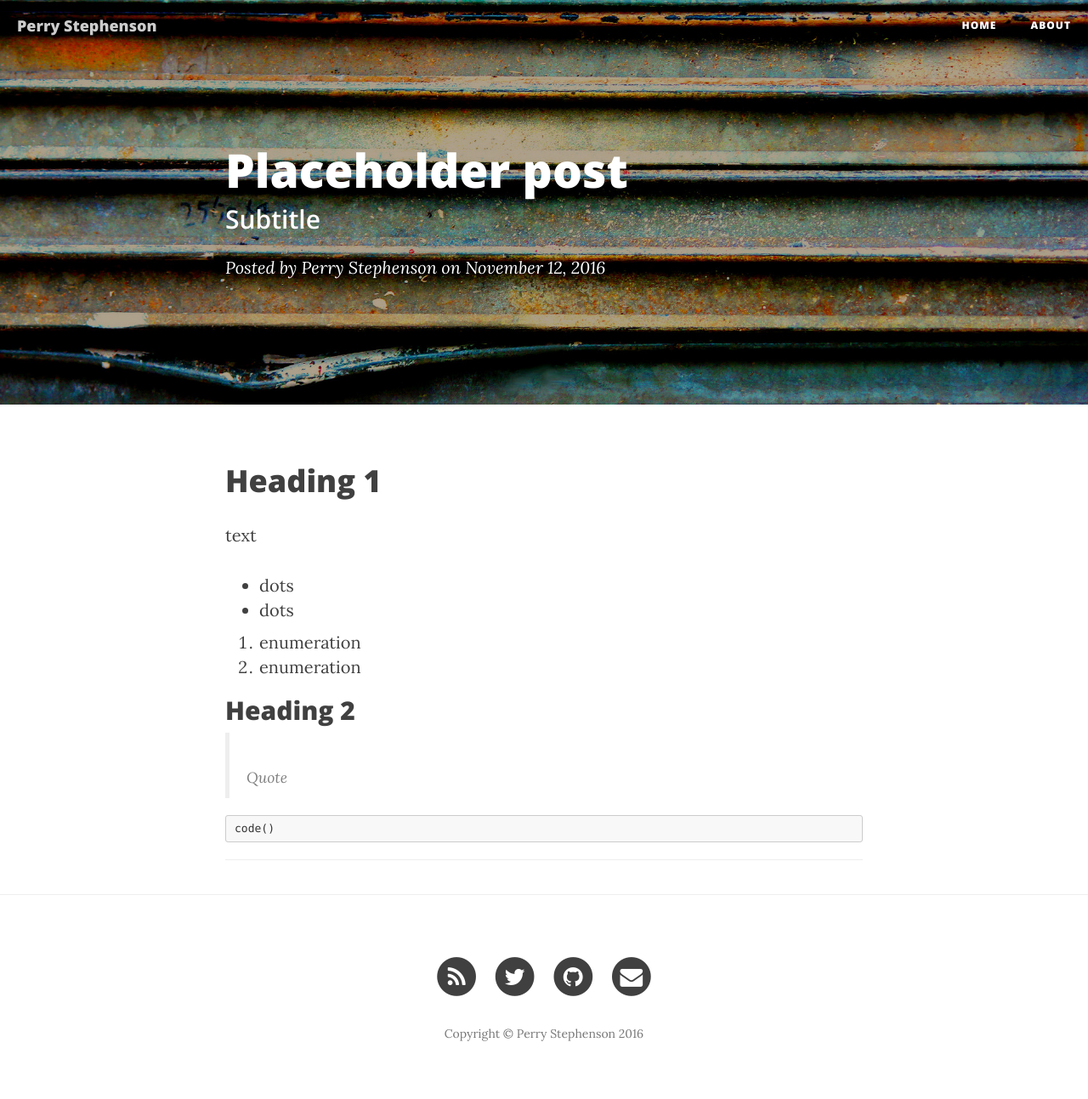
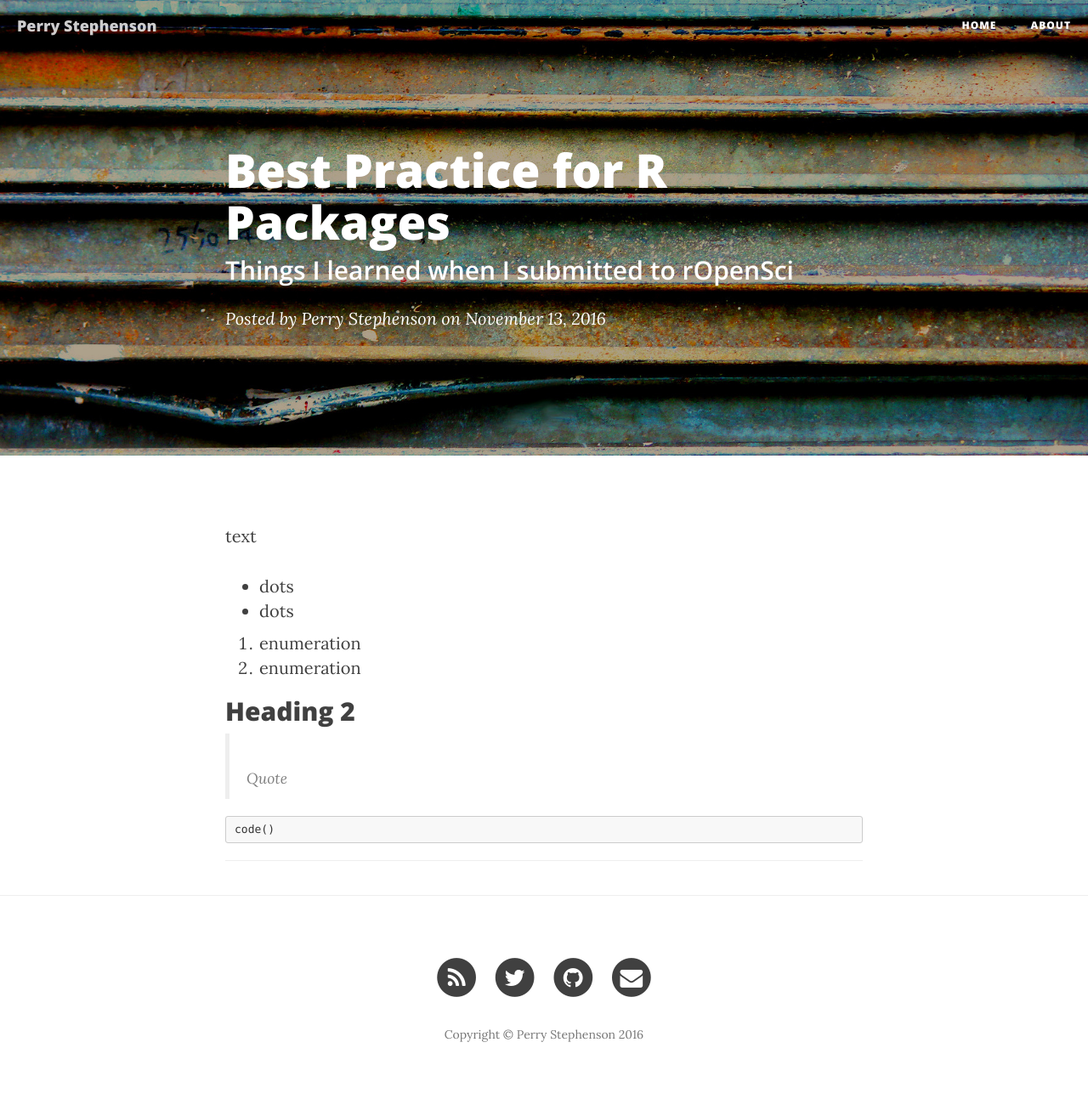
Before and after one commit to perrystephenson/perrystephenson.github.io, a Jekyll site: the page built from _posts/2016-11-12-default.md, in a window 1280 px wide. Shown: the whole page at 85% size. Built offline with Jekyll 4.4.1, drawn with Linux system fonts in a browser that asks for light colours; nearby versions of some CDN libraries.

Commit message:
New post name and metadata

```diff
--- a/_posts/2016-11-12-default.md
+++ b/_posts/2016-11-12-default.md
@@ -1,13 +1,12 @@
 ---
 layout:     post
-title:      "Placeholder post"
-subtitle:   "Subtitle"
-date:       2016-11-12 22:04:00
+title:      "Best Practice for R Packages"
+subtitle:   "Things I learned when I submitted to rOpenSci"
+date:       2016-11-13 19:30:00
 author:     "Perry Stephenson"
 header-img: "img/post-bg-01.jpg"
 ---
 
-# Heading 1
 
 text
 
```
